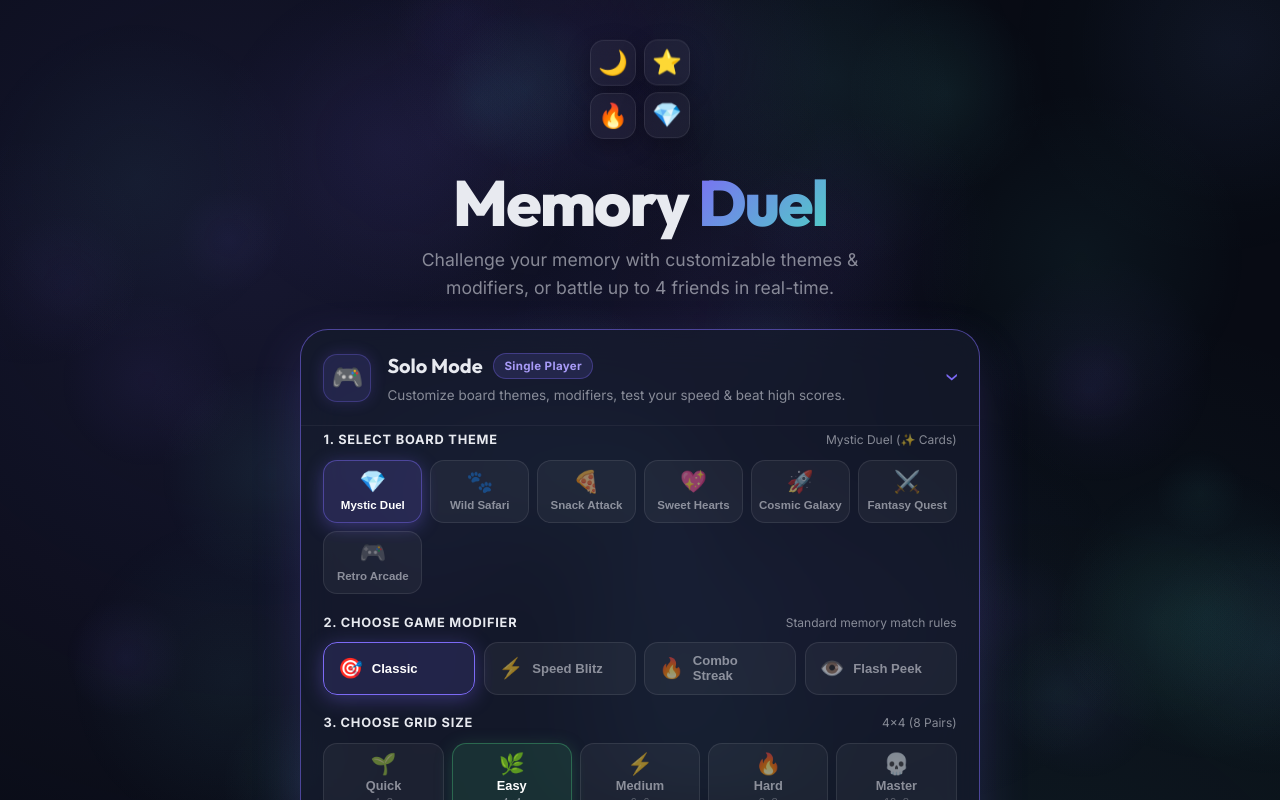
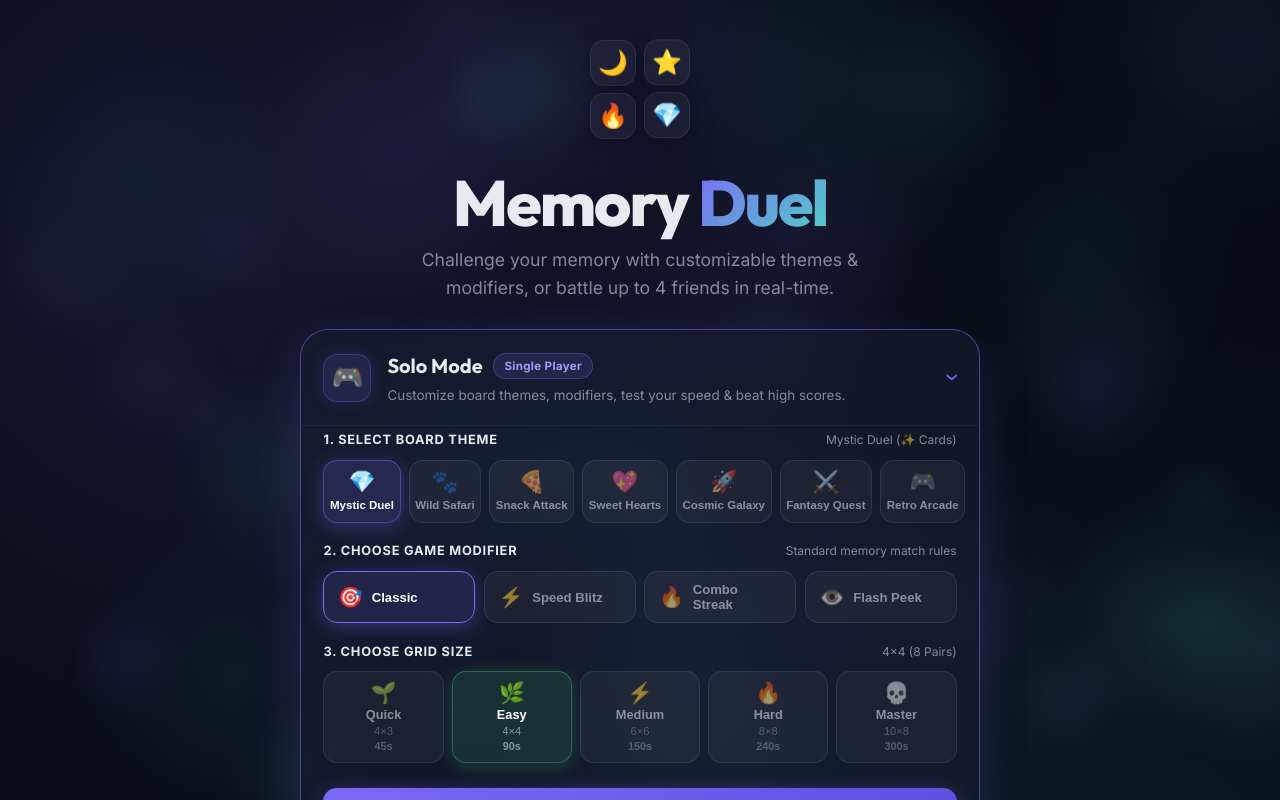
Before and after one commit to AnomMaharjan/memory, a React (Vite) app: page / in a window 1280 px wide. Shown: the top 800 px of the page. Built offline with nearby package versions, Linux system fonts and the light colour scheme; no server answers.

Commit message:
fix(themes): ensure all 7 theme sets have 100% unique emojis and optimize responsive grid layout

```diff
--- a/src/index.css
+++ b/src/index.css
@@ -500,13 +500,13 @@ body {
 /* Themes Grid */
 .themes-grid {
   display: grid;
-  grid-template-columns: repeat(3, 1fr);
+  grid-template-columns: repeat(auto-fill, minmax(82px, 1fr));
   gap: 0.5rem;
 }
 
-@media (min-width: 540px) {
+@media (min-width: 620px) {
   .themes-grid {
-    grid-template-columns: repeat(6, 1fr);
+    grid-template-columns: repeat(7, 1fr);
   }
 }
 
--- a/src/utils/deck.js
+++ b/src/utils/deck.js
@@ -285,7 +285,7 @@ export const THEMES = {
       { id: 'shield_matrix', emoji: '🛡️', label: 'Deflector' },
       { id: 'beacon', emoji: '🌐', label: 'Beacon' },
       { id: 'laser_sword', emoji: '⚔️', label: 'Laser' },
-      { id: 'space_pod', emoji: '🛸', label: 'Lander' },
+      { id: 'asteroid', emoji: '🪨', label: 'Asteroid' },
       { id: 'pulsar', emoji: '⭐', label: 'Pulsar' },
       { id: 'hyperspace', emoji: '🌈', label: 'Hyperspace' },
     ],
@@ -385,7 +385,7 @@ export const THEMES = {
       { id: 'pinball_flipper', emoji: '🪀', label: 'YoYo' },
       { id: 'kite', emoji: '🪁', label: 'Kite' },
       { id: 'magic_8ball', emoji: '🎱', label: '8-Ball' },
-      { id: 'dart_hit', emoji: '🎯', label: 'Darts' },
+      { id: 'slot_machine', emoji: '🎰', label: 'Slots' },
       { id: 'neon_sign', emoji: '💡', label: 'Neon' },
       { id: 'firecracker', emoji: '🧨', label: 'Dynamite' },
       { id: 'ring_bell', emoji: '🔔', label: 'Jackpot Bell' },
```
